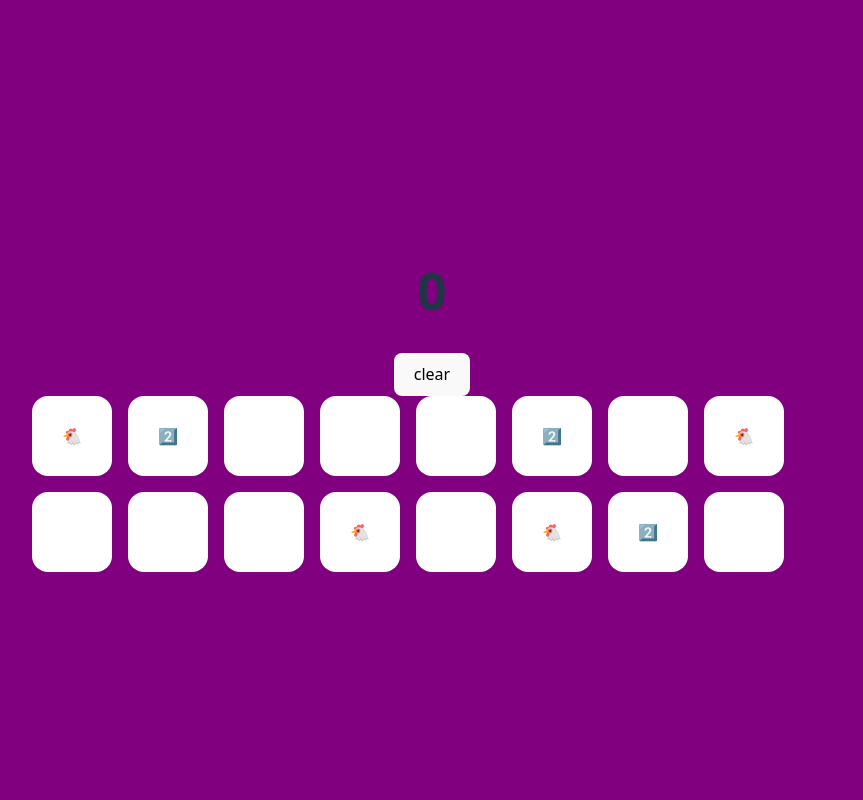
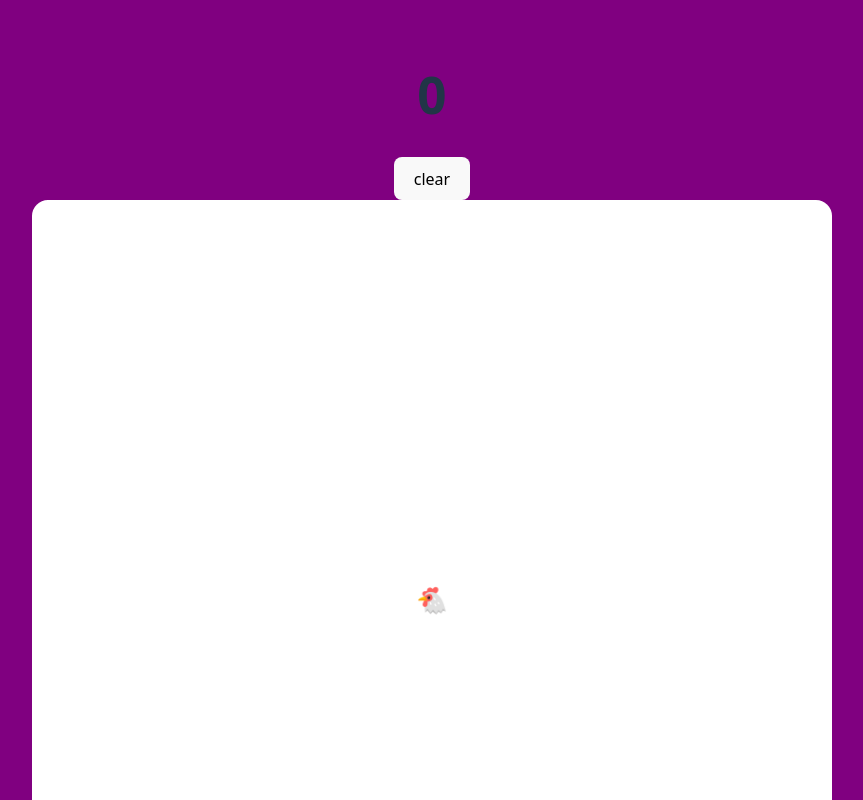
Before and after one commit to FredrikAndersson-MU24/easter, a React (Vite) app: page / in a window 1280 px wide. Shown: the top 800 px of the page, without its empty margins (208-1071 px from the left). Built offline with nearby package versions, Linux system fonts and the light colour scheme.

Commit message:
Add styling

```diff
--- a/src/App.css
+++ b/src/App.css
@@ -1,3 +1,7 @@
+*{
+    box-sizing: border-box;
+}
+
 #root {
     max-width: 1280px;
     margin: 0 auto;
@@ -7,23 +11,42 @@
 
 body {
     background-color: purple;
+    user-select: none;
+}
+
+.counter-container {
+    display: flex;
+    flex-direction: column;
+    justify-content: center;
+    align-items: center;
+    margin-bottom: 1em;
 }
 
 .square {
+    display: flex;
+    flex-direction: row;
     background-color: yellow;
     border-radius: 1em;
-    height: 5em;
-    width: 5em;
+    width: 100%;
+    aspect-ratio: 1;
     color: black;
     justify-content: center;
-    align-content: center;
+    align-items: center;
     cursor: pointer;
 }
 
-.square:hover {
-    background-color: yellowgreen;
+p{
+    font-size: 1.6em;
+    width: 2em;
+    padding: 0;
+    margin: 0;
 }
 
-.square:active {
-    background-color: goldenrod;
+h3 {
+    color: yellow;
+    margin: 0;
 }
+h2 {
+    color: yellow;
+    margin: 0 0 1em;
+}
```
